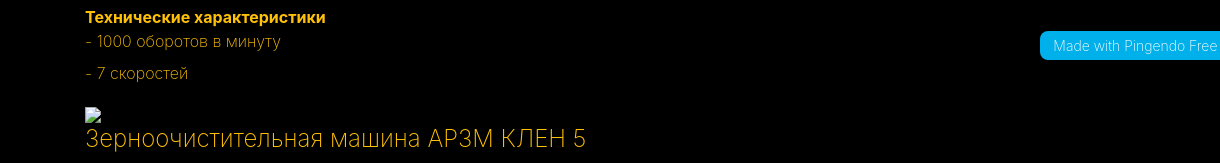
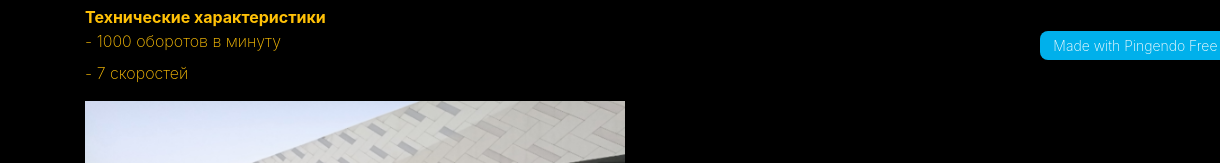
Before and after one commit to velomirror/klenagro, a plain HTML site: page arzm.html in a window 1280 px wide. Shown: the part 720-883 px from the top of the page, 0-1220 px from the left. Drawn offline with nearby package versions, Linux system fonts and the light colour scheme.

Commit message:
Update arzm.html

```diff
--- a/arzm.html
+++ b/arzm.html
@@ -61,7 +61,7 @@
       </div>
     </div>
     <div class="row">
-      <div class="col-md-6"><img class="img-fluid" src="/home/andrey/work/АРЗМ КЛЕН 5e.png" id="5">
+      <div class="col-md-6"><img class="img-fluid" src="АРЗМ КЛЕН 5.png" id="5">
         <footer class="text-warning">
           <h4>Зерноочистительная машина АРЗМ КЛЕН 5</h4>
           <dl>
```
